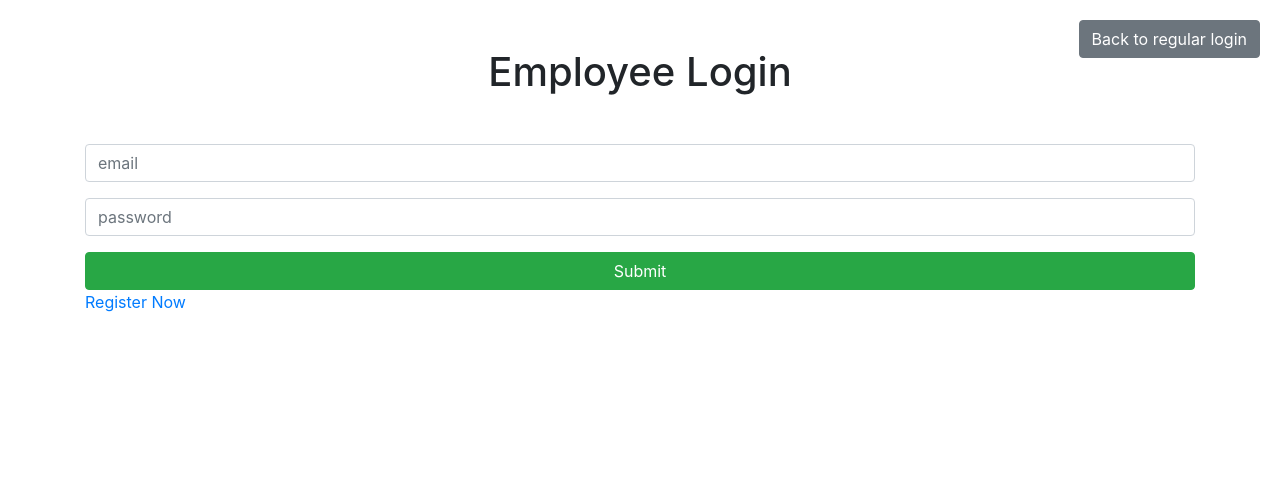
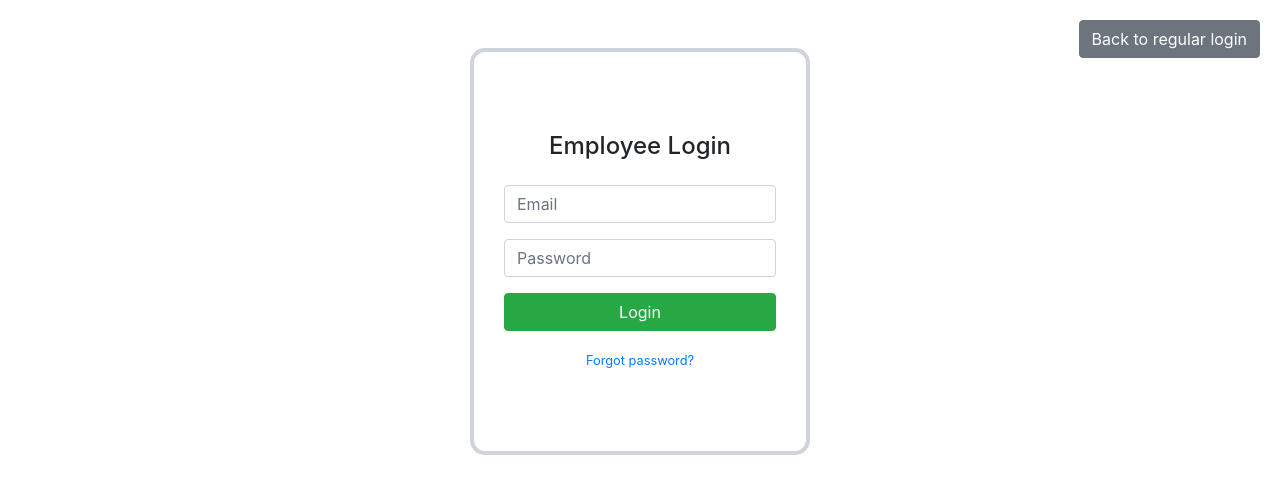
Before and after one commit to TheBigHummusMan/CSI_2532_Hotel_Booking_Project, a React (Create React App) app in the folder client/: page /employeelogin in a window 1280 px wide. Shown: the top 494 px of the page. Built offline with nearby package versions, Linux system fonts and the light colour scheme; no server answers.

Commit message:
updated dashboard, UI

```diff
--- a/client/src/App.js
+++ b/client/src/App.js
@@ -2,8 +2,7 @@ import React, {Fragment, useState, useEffect} from 'react';
 import './App.css';
 import { BrowserRouter as Router, Routes, Route, Navigate } from 'react-router-dom';
 
-import {toast} from 'react-toastify';
-import 'react-toastify/dist/ReactToastify.css'
+
 
 
 // importing components
@@ -11,6 +10,8 @@ import Dashboard from './components/Dashboard';
 import Login from './components/Login';
 import Register from './components/Register';
 import EmployeeLogin from './components/EmployeeLogin';
+import Search from './components/Search';
+import Reservations from './components/Reservations';
 
 
 const App = () => {
@@ -53,7 +54,9 @@ const App = () => {
             <Route path = '/employeelogin' element = {!isAuthenticated ? <EmployeeLogin setAuth={setAuth} /> : <Navigate to="/dashboard" />} />
             <Route path = '/register' element = {!isAuthenticated ? <Register setAuth={setAuth} /> : <Navigate to='/login'/>}/>
             {/* <Route path = '/dashboard' element = {isAuthenticated ? <Dashboard setAuth={setAuth} /> : <Navigate to = '/login'/>}/>*/}
-            <Route path = '/dashboard'/>
+            <Route path = '/dashboard' element = {<Dashboard setAuth={setAuth}/>}/>
+            <Route path = '/reservations' element = {<Reservations />}/>
+            <Route path = '/search' element = {<Search />}/>
           </Routes>
         </div>
       </Router>
--- a/client/src/components/Dashboard.js
+++ b/client/src/components/Dashboard.js
@@ -1,10 +1,12 @@
 import React, {Fragment, useState, useEffect} from 'react';
 import {toast} from 'react-toastify';
+import { useNavigate } from 'react-router-dom';
 import { ToastContainer } from 'react-toastify';
 
 const Dashboard = ({setAuth}) => {
 
     const [name, setName] = useState('');
+    const navigate = useNavigate();
 
     async function getName() {
         try {
@@ -39,11 +41,29 @@ const Dashboard = ({setAuth}) => {
 
     return (
         <Fragment>
-            <h1>Dashboard {name}</h1>
-            <button className="btn btn-primary" onClick={e => logout(e)}>Logout</button>
+        {/* Header */}
+        <h1 className="text-center my-4">Welcome back, {name}!</h1>
 
-            <ToastContainer/>
-        </Fragment>
+        {/* Button Container */}
+        <div className="d-flex flex-column flex-md-row justify-content-center gap-3">
+          {/* Logout Button */}
+          <button className="btn btn-outline-danger w-100" onClick={(e) => logout(e)}>
+            Logout
+          </button>
+
+          {/* View Reservations Button */}
+          <button className="btn btn-success w-100 mx-5" onClick={() => navigate('/reservations')}>
+            View My Reservations
+          </button>
+
+          {/* Start Search Button */}
+          <button className="btn btn-primary w-100" onClick={() => navigate('/search')}>
+            Start Search
+          </button>
+        </div>
+
+        <ToastContainer />
+      </Fragment>
     )
 }
 
--- a/client/src/components/EmployeeLogin.js
+++ b/client/src/components/EmployeeLogin.js
@@ -58,30 +58,67 @@ const EmployeeLogin = ({setAuth}) => {
                 </Link>
             </div>
 
-            <h1 className='text-center  my-5'>Employee Login</h1>
+            {/* Login Form Card */}
+            <div className="container mt-5">
+                <div className="row justify-content-center">
+                <div className="col-md-4">
+                    <div
+                    className="card shadow-lg"
+                    style={{
+                        border: '4px solid #ced4da', // Double the border thickness
+                        borderRadius: '15px', // Slightly rounded corners
+                    }}
+                    >
+                    <div
+                        className="card-body"
+                        style={{
+                        padding: '80px 30px', // Increase padding for taller appearance
+                        }}
+                    >
+                        <h4 className="card-title text-center mb-4">Employee Login</h4>
                         <form onSubmit={onSubmitForm}>
+                        <div className="mb-3">
                             <input
                             type="email"
-                 name = 'email'
-                 placeholder="email"
-                 className='form-control my-3'
+                            name="email"
+                            className="form-control"
+                            placeholder="Email"
                             value={email}
-                 onChange={e => onChange(e)}
+                            onChange={onChange}
+                            required
                             />
+                        </div>
+                        <div className="mb-3">
                             <input
                             type="password"
-                 name = 'password'
-                 placeholder="password"
-                 className='form-control my-3'
+                            name="password"
+                            className="form-control"
+                            placeholder="Password"
                             value={password}
-                 onChange={e => onChange(e)}
+                            onChange={onChange}
+                            required
                             />
-                <button className='btn btn-success btn-block'>Submit</button>
+                        </div>
+                        <button
+                            type="submit"
+                            className="btn btn-success w-100 mb-3"
+                        >
+                            Login
+                        </button>
+                        <div className="text-center">
+                            <Link to="/forgot-password" className="small">
+                            Forgot password?
+                            </Link>
+                        </div>
                         </form>
-            <Link to='/register'>Register Now</Link>
+                    </div>
+                    </div>
+                </div>
+                </div>
+            </div>
             <ToastContainer/>
         </Fragment>
-    )
+    );
 }
 
 export default EmployeeLogin;
--- /dev/null
+++ b/client/src/components/Reservations.js
@@ -0,0 +1,53 @@
+import React, { useState, useEffect } from 'react';
+import { useNavigate } from 'react-router-dom';
+
+const Reservations = () => {
+  const [reservations, setReservations] = useState([]);
+
+    const navigate = useNavigate();
+
+  useEffect(() => {
+    // Fetch reservations from the backend
+    const fetchReservations = async () => {
+      try {
+        const response = await fetch('http://localhost:5000/reservations', {
+          method: 'GET',
+          headers: { token: localStorage.token },
+        });
+        const data = await response.json();
+        setReservations(data);
+      } catch (err) {
+        console.error(err.message);
+      }
+    };
+
+    fetchReservations();
+  }, []);
+
+  return (
+    <div className="container mt-4">
+      {/* Return to Dashboard Button */}
+      <div style={{ position: 'absolute', top: '20px', right: '20px' }}>
+        <button className="btn btn-secondary" onClick={() => navigate('/dashboard')}>
+          Return to Dashboard
+        </button>
+      </div>
+      <h2 className="mb-4">My Reservations</h2>
+      {reservations.length > 0 ? (
+        <ul className="list-group">
+          {reservations.map((reservation, index) => (
+            <li key={index} className="list-group-item">
+              <strong>Hotel:</strong> {reservation.hotelName},{' '}
+              <strong>City:</strong> {reservation.city},{' '}
+              <strong>Date:</strong> {reservation.date}
+            </li>
+          ))}
+        </ul>
+      ) : (
+        <p>No reservations found.</p>
+      )}
+    </div>
+  );
+};
+
+export default Reservations;
--- /dev/null
+++ b/client/src/components/Search.js
@@ -0,0 +1,42 @@
+import React, { useState } from 'react';
+import { useNavigate } from 'react-router-dom';
+
+const Search = () => {
+  const [city, setCity] = useState('');
+
+  const navigate = useNavigate();
+
+  const handleSearch = async (e) => {
+    e.preventDefault();
+    // Perform search logic here (e.g., fetch hotels/rooms for the specified city)
+    console.log('Searching for:', city);
+  };
+
+  return (
+    <div className="container mt-4">
+        {/* Return to Dashboard Button */}
+      <div style={{ position: 'absolute', top: '20px', right: '20px' }}>
+        <button className="btn btn-secondary" onClick={() => navigate('/dashboard')}>
+          Return to Dashboard
+        </button>
+      </div>
+      <h2 className="mb-4">Search for Hotels</h2>
+      <form onSubmit={handleSearch}>
+        <div className="input-group mb-3">
+          <input
+            type="text"
+            className="form-control"
+            placeholder="Enter city name"
+            value={city}
+            onChange={(e) => setCity(e.target.value)}
+          />
+          <button className="btn btn-primary" type="submit">
+            Search
+          </button>
+        </div>
+      </form>
+    </div>
+  );
+};
+
+export default Search;
```
Lines whose indentation alone changed are shown as unchanged.
